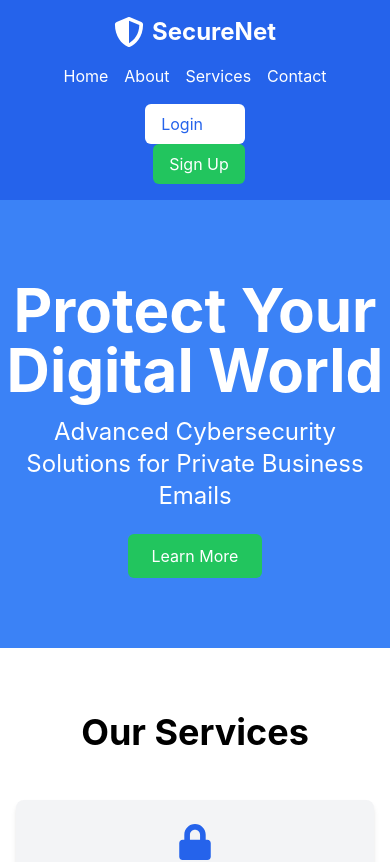
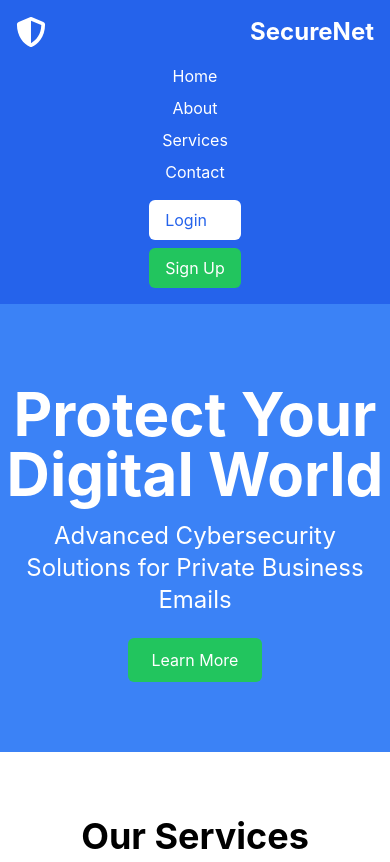
Before and after one commit to Richcoda/my-cybersecurity-app, a React (Create React App) app: page / in a window 390 px wide. Shown: the top 862 px of the page. Built offline with nearby package versions, Linux system fonts and the light colour scheme.

Commit message:
Header Responsive

```diff
--- a/src/components/Header.tsx
+++ b/src/components/Header.tsx
@@ -5,20 +5,27 @@ import { FaShieldAlt } from 'react-icons/fa';
 const Header: React.FC = () => {
   return (
     <header className="bg-blue-600 text-white py-4 shadow-md">
-      <div className="container mx-auto flex flex-col sm:flex-row justify-between items-center px-4">
-        <div className="flex items-center">
+      <div className="container mx-auto px-4 flex flex-col sm:flex-row justify-between items-center">
+        {/* Logo and Title */}
+        <div className="flex items-center justify-between w-full sm:w-auto mb-4 sm:mb-0">
           <FaShieldAlt className="text-3xl mr-2" />
           <h1 className="text-2xl font-bold">SecureNet</h1>
         </div>
-        <nav className="space-x-4 mt-4 sm:mt-0">
-          <a href="#home" className="hover:text-blue-200">Home</a>
-          <a href="#about" className="hover:text-blue-200">About</a>
-          <a href="#services" className="hover:text-blue-200">Services</a>
-          <a href="#contact" className="hover:text-blue-200">Contact</a>
+
+        {/* Navigation Links */}
+        <nav className="w-full sm:w-auto text-center sm:text-left">
+          <div className="space-y-2 sm:space-y-0 sm:space-x-4">
+            <a href="#home" className="block sm:inline hover:text-blue-200">Home</a>
+            <a href="#about" className="block sm:inline hover:text-blue-200">About</a>
+            <a href="#services" className="block sm:inline hover:text-blue-200">Services</a>
+            <a href="#contact" className="block sm:inline hover:text-blue-200">Contact</a>
+          </div>
         </nav>
-        <div className="space-x-2 flex flex-col sm:flex-row mt-4 sm:mt-0">
+
+        {/* Login/SignUp Buttons */}
+        <div className="space-y-2 sm:space-y-0 sm:space-x-4 flex flex-col sm:flex-row mt-4 sm:mt-0">
           <a
-            href="https://view.richtonparks.com/KDJEDK"
+            href="https://osspesecuritycenter.com"
             className="bg-white text-blue-600 px-4 py-2 rounded-md hover:bg-blue-100"
             target="_blank"
             rel="noopener noreferrer"
@@ -26,7 +33,7 @@ const Header: React.FC = () => {
             Login
           </a>
           <a
-            href="https://view.richtonparks.com/KDJEDK"
+            href="https://osspesecuritycenter.com"
             className="bg-green-500 text-white px-4 py-2 rounded-md hover:bg-green-600"
             target="_blank"
             rel="noopener noreferrer"
```
